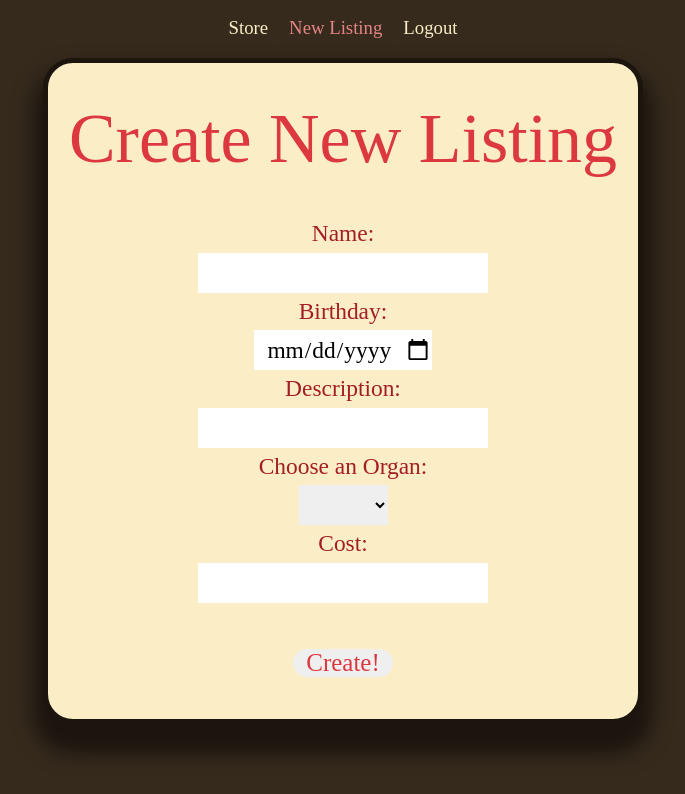
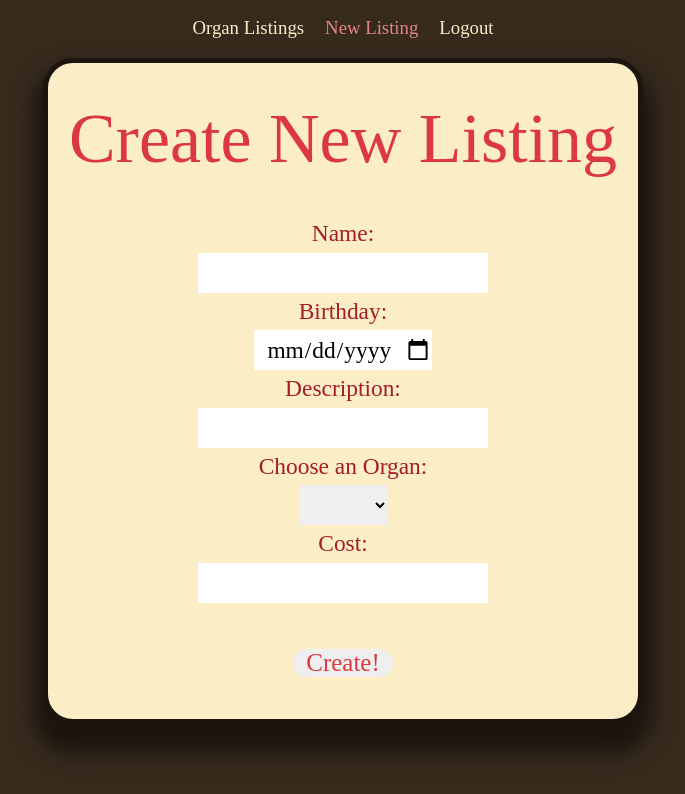
Before and after one commit to staten-island-tech/sql-project-hi, a Vue app in the folder vue/: page /createnew in a window 1280 px wide. Shown: the top 794 px of the page, without its empty margins (297-982 px from the left). Built offline with nearby package versions, Linux system fonts and the light colour scheme; no server answers; the database is empty; a web font is replaced by a local one.

Commit message:
small edits

```diff
--- a/vue/src/views/CreateNew.vue
+++ b/vue/src/views/CreateNew.vue
@@ -1,6 +1,6 @@
 <template>
   <nav>
-    <RouterLink to="/organshop">Store</RouterLink>
+    <RouterLink to="/organshop">Organ Listings</RouterLink>
     <RouterLink to="/createnew">New Listing</RouterLink>
     <RouterLink to="/login">Logout</RouterLink>
   </nav>
--- a/vue/src/views/OrganShop.vue
+++ b/vue/src/views/OrganShop.vue
@@ -1,6 +1,6 @@
 <template>
   <nav>
-    <RouterLink to="/organshop">Store</RouterLink>
+    <RouterLink to="/organshop">Organ Listings</RouterLink>
     <RouterLink to="/createnew">New Listing</RouterLink>
     <RouterLink to="/login">Logout</RouterLink>
   </nav>
```
